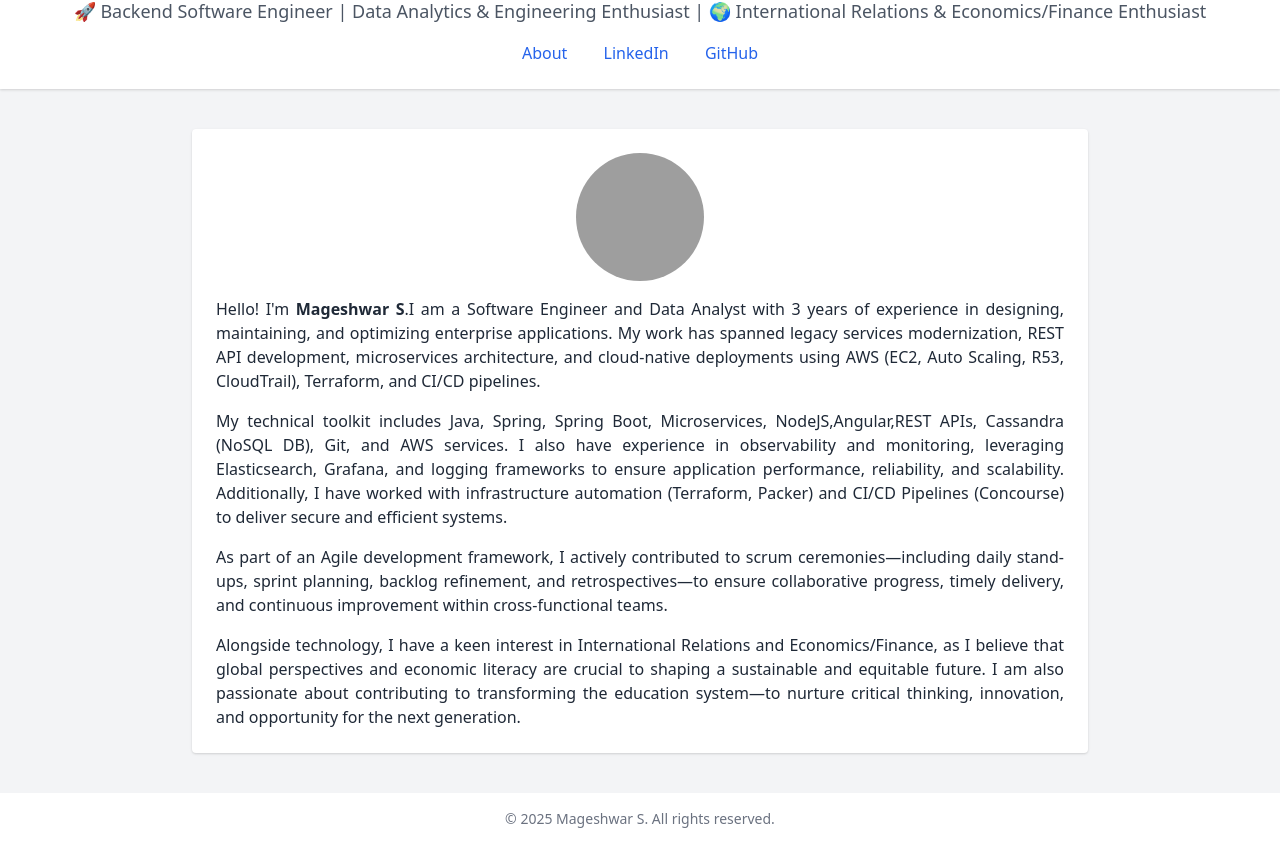
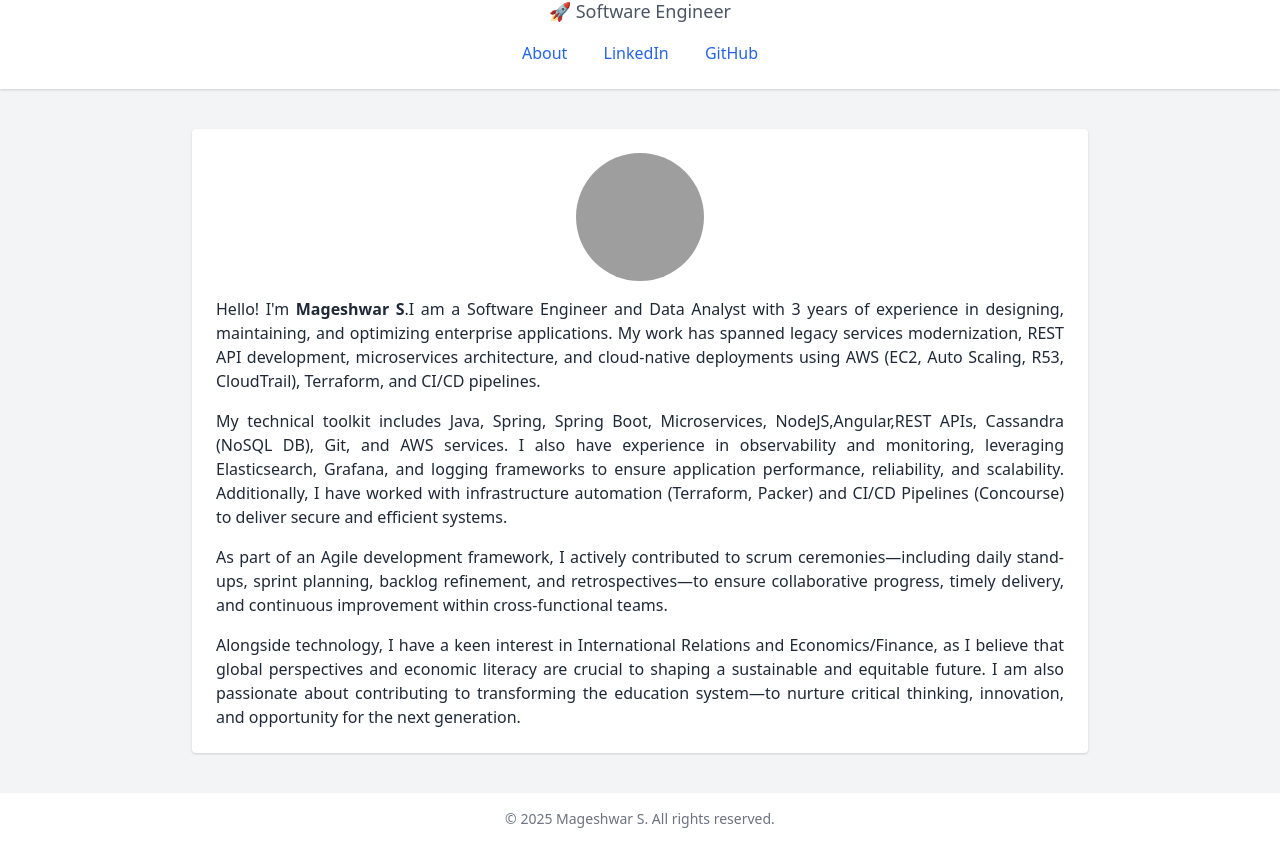
Before and after one commit to mageshwarpixel/profile2, a plain HTML site: page index.html in a window 1280 px wide. Shown: the part 91-936 px from the top of the page. Drawn offline with nearby package versions, Linux system fonts and the light colour scheme; grey boxes are pictures that could not be loaded.

Commit message:
Update job title in index.html

```diff
--- a/index.html
+++ b/index.html
@@ -11,7 +11,7 @@
   <!-- Header -->
   <header class="bg-white shadow py-6 text-center">
     <h1 class="text-5xl font-bold mb-4">Mageshwar S</h1>
-    <p class="text-lg text-gray-600 space-x-8 mb-4"> 🚀 Backend Software Engineer | Data Analytics & Engineering Enthusiast | 🌍 International Relations & Economics/Finance Enthusiast </p>
+    <p class="text-lg text-gray-600 space-x-8 mb-4"> 🚀 Software Engineer </p>
     <nav class="space-x-8">
             <a href="profile.html" class="text-blue-600 hover:underline">About</a>
             <a href="https://www.linkedin.com/in/mageshwar-s-2524aa1a0/" class="text-blue-600 hover:underline">LinkedIn</a>
```
